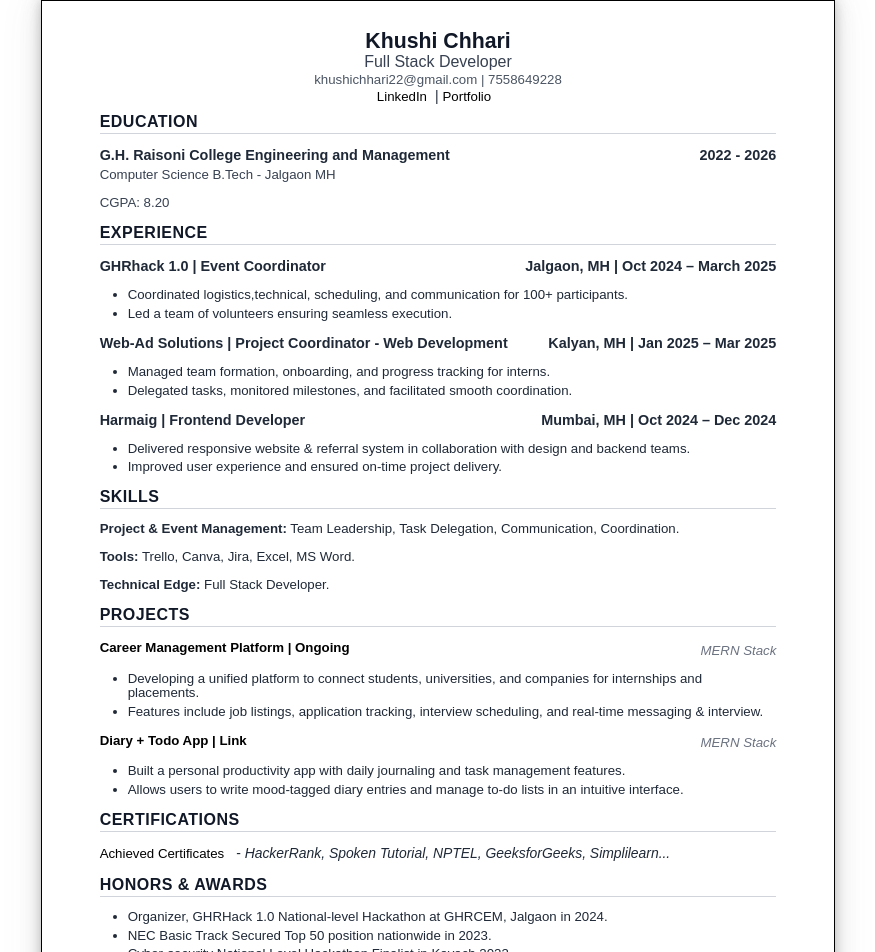
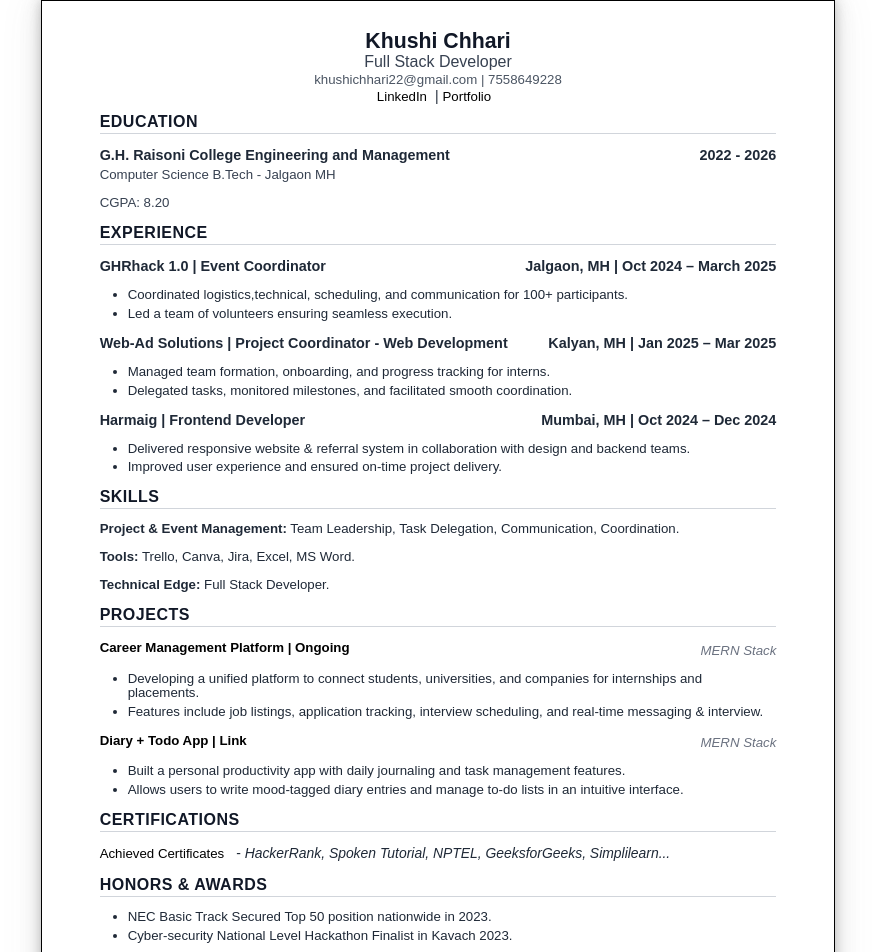
Before and after one commit to khushichhari/Resume---Khushi-Chhari, a React (Create React App) app: page / in a window 1280 px wide. Shown: the top 952 px of the page, without its empty margins (202-1077 px from the left). Built offline with nearby package versions, Linux system fonts and the light colour scheme.

Commit message:
Update Resume.js

```diff
--- a/src/Components/Resume.js
+++ b/src/Components/Resume.js
@@ -490,10 +490,6 @@ const Resume = () => {
         <section className="section">
           <h2 className="section-title">Honors & Awards</h2>
           <ul className="list">
-            <li>
-              Organizer, GHRHack 1.0 National-level Hackathon at GHRCEM,
-              Jalgaon in 2024.
-            </li>
             <li>NEC Basic Track Secured Top 50 position nationwide in 2023.</li>
             <li>
               Cyber-security National Level Hackathon Finalist in Kavach 2023.
```
